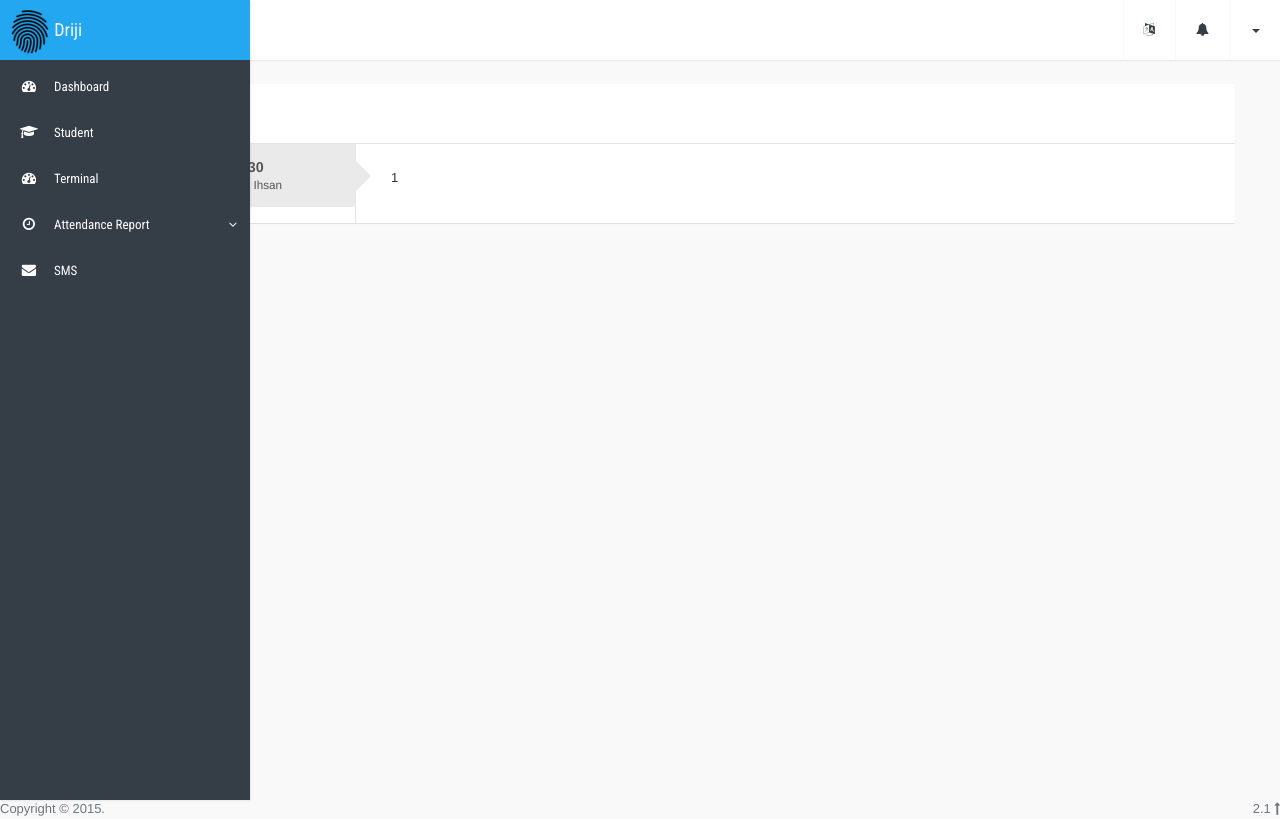
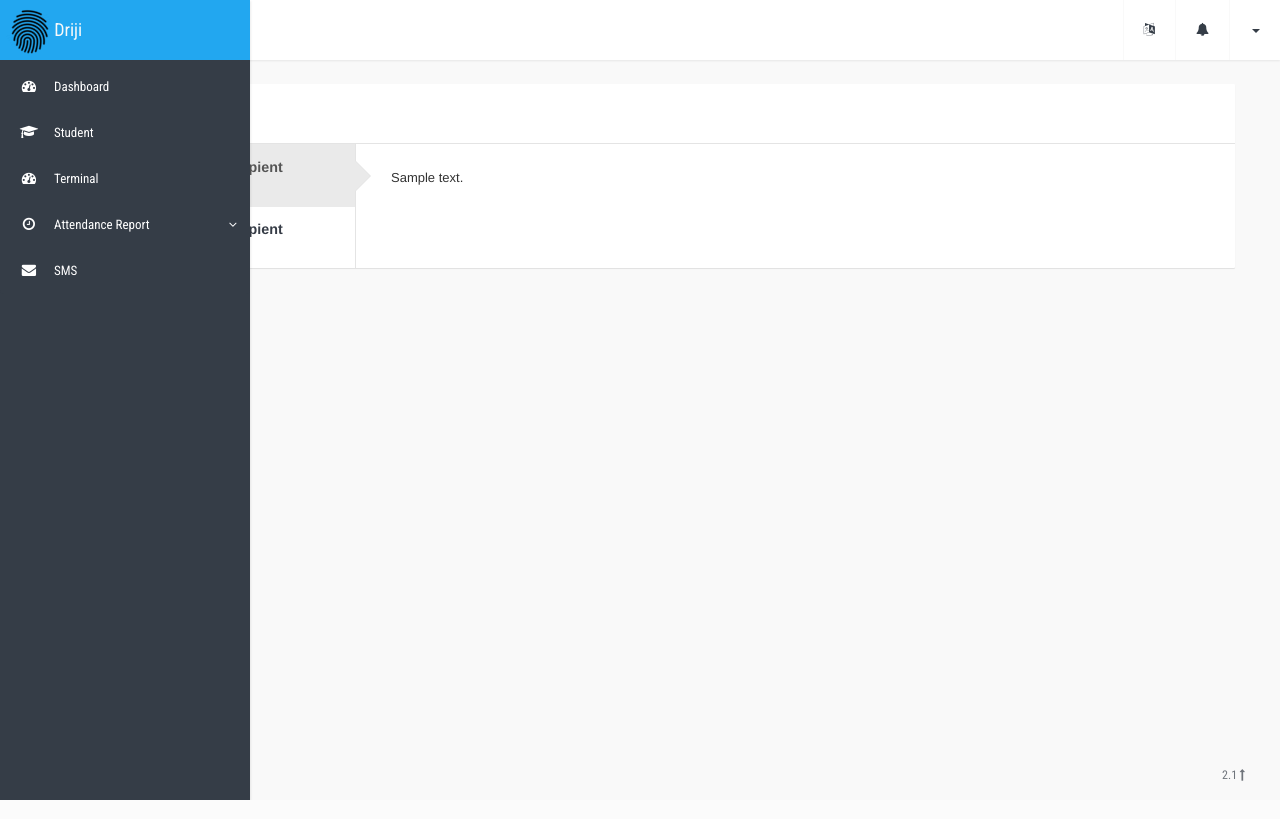
Before and after one commit to fananimi/driji, a Django app: template driji/templates/sms.html in a window 1280 px wide. Run offline with Django 3.2, Linux system fonts and the light colour scheme; the template is opened without the code that fills it: most values are stand-ins (such as "Sample title", 1, 10 or a date in 2020); some libraries are stand-ins or nearby versions.

Commit message:
add sms page

```diff
--- a/driji/templates/sms.html
+++ b/driji/templates/sms.html
@@ -22,21 +22,40 @@
     <div class="card-body no-padding">
       <div class="step tabs-left card-no-padding">
         <ul class="nav nav-tabs" role="tablist">
+          {% with first_sms=list_sms.0 %}
             <li role="step" class="active">
-            <a href="#stepv1" id="step1-vtab" role="tab" data-toggle="tab" aria-controls="home" aria-expanded="true">
+              <a href="#sms_{{ first_sms.id }}" id="first_sms_{{ sms.id }}-vtab" role="tab" data-toggle="tab" aria-controls="home" aria-expanded="true">
                 <div class="icon fa fa-user"></div>
                 <div class="step-title">
-                <div class="title">081296968630</div>
-                <div class="description">Hello Fanani M. Ihsan</div>
+                  <div class="title">{{ first_sms.recipient }}</div>
+                  <div class="description">{{ first_sms.message }}</div>
                 </div>
               </a>
             </li>
+          {% endwith %}
+          {% for sms in list_sms|slice:"1:" %}
+            <li role="step">
+              <a href="#sms_{{ sms.id }}" id="sms_{{ sms.id }}-vtab" role="tab" data-toggle="tab" aria-controls="home" aria-expanded="true">
+                <div class="icon fa fa-user"></div>
+                <div class="step-title">
+                  <div class="title">{{ sms.recipient }}</div>
+                  <div class="description">{{ sms.message }}</div>
+                </div>
+              </a>
+            </li>
+          {% endfor %}
         </ul>
         <div class="tab-content">
-            <div role="tabpanel" class="tab-pane fade active in" id="stepv1" aria-labelledby="home-tab">
-              <p>1</p>
+          {% with first_sms=list_sms.0 %}
+            <div role="tabpanel" class="tab-pane fade active in" id="sms_{{ first_sms.id }}" aria-labelledby="home-tab">
+              <p>{{ first_sms.message }}</p>
             </div>
+          {% endwith %}
+          {% for sms in list_sms|slice:"1:" %}
+            <div role="tabpanel" class="tab-pane fade in" id="sms_{{ sms.id }}" aria-labelledby="home-tab">
+              <p>{{ sms.message }}</p>
             </div>
+          {% endfor %}
         </div>
       </div>
     </div>
```
Also changed, not shown: driji/views.py (+7 -1 lines). Lines whose indentation alone changed are shown as unchanged.
